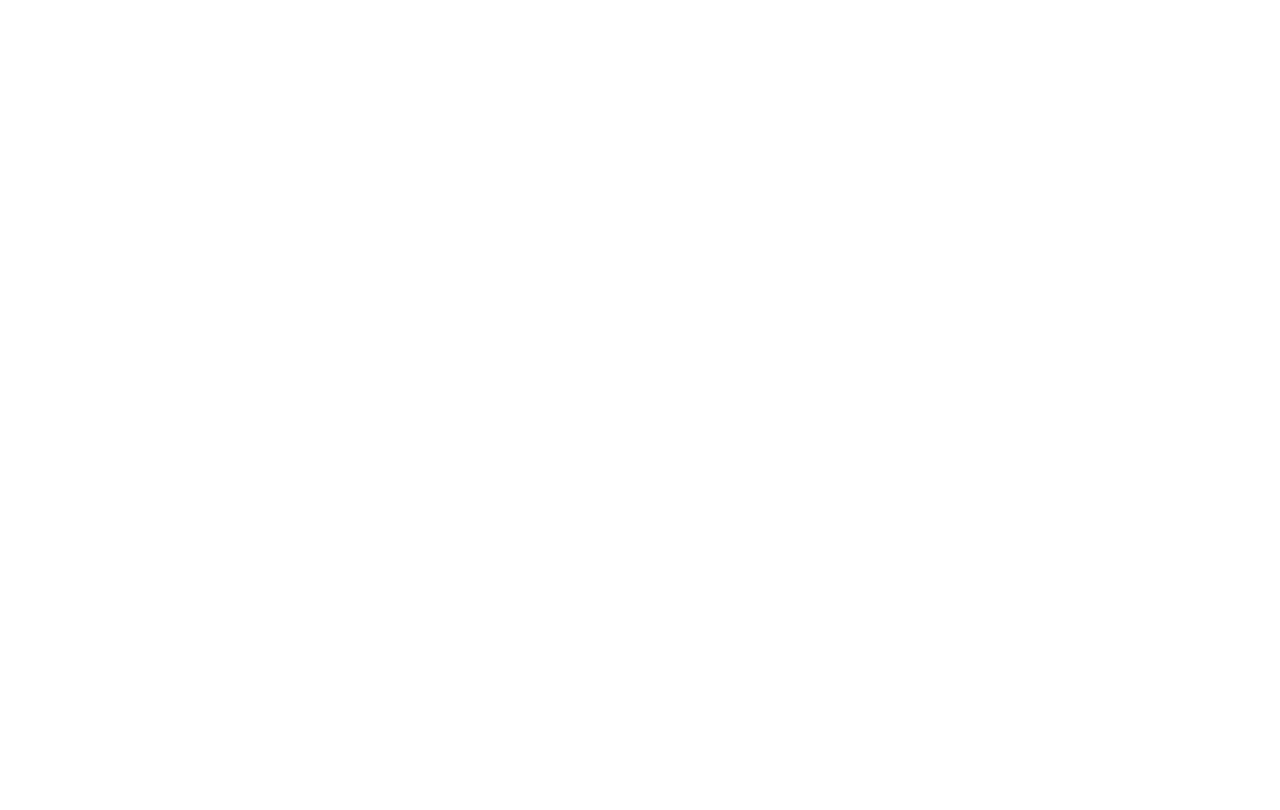
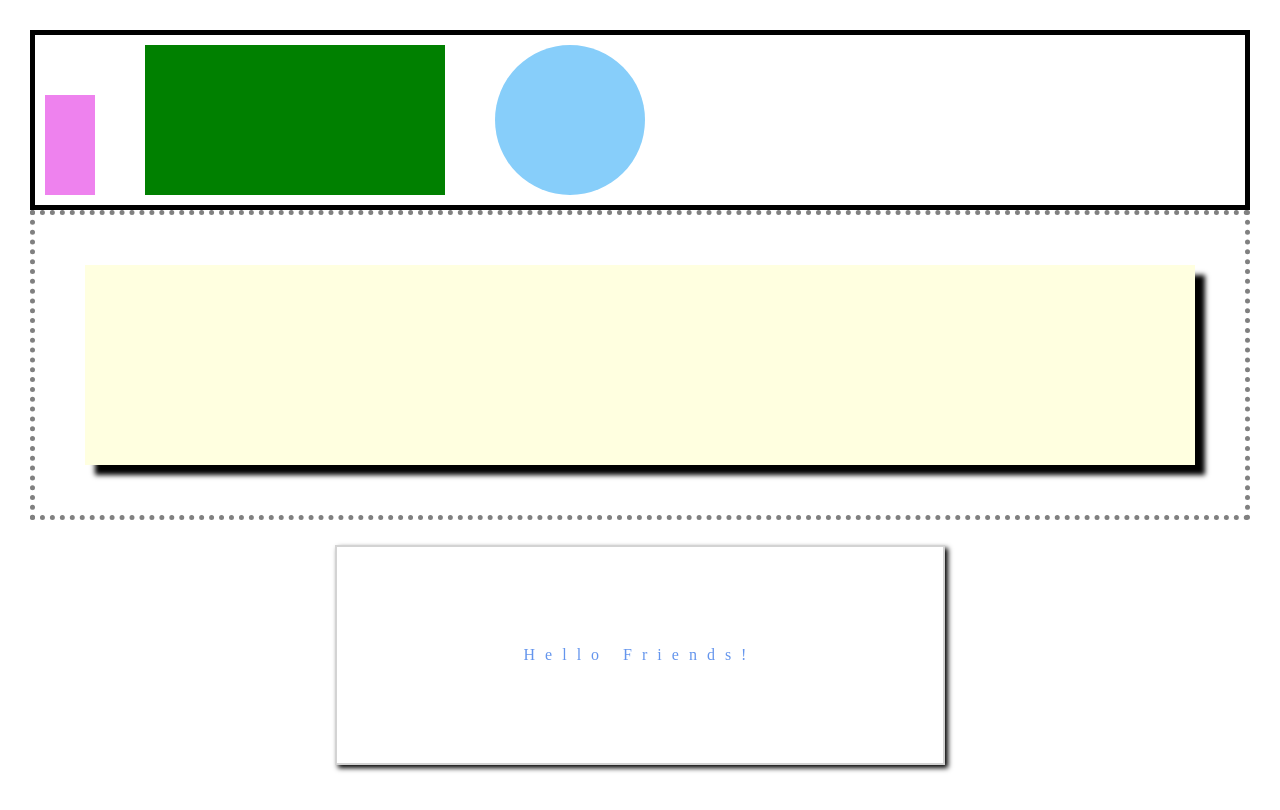
Before and after one commit to dallinharkness/html-css-2, a plain HTML site: page drill-2/index.html in a window 1280 px wide. Drawn offline with Linux system fonts and the light colour scheme.

Commit message:
finsihed

```diff
--- a/drill-1/index.css
+++ b/drill-1/index.css
@@ -1,52 +1,26 @@
-.header{
-    background-color: rgb(66, 66, 66);
-    height: 20vh;
-    width:100%;
-    position: fixed;
-    display: flex;
-
-
-
+header{
+    width: 100%;
+  height: 20vh;
+  background-color: #444444;
 }
 
-
-.box{
-    display: inline-block;
-
-
-
+body{
+    /* margin: 0; */
+    background-color: lightgray;
+    width: 100%;
+    height: 100vh;
 }
 
-#first-section{
-    height: 700px;
-    width: 300px;
-    margin:0px;
-    background-color:lightgray;
-
-
-
-}
-
-#second-section{
-    height: 700px;
-    width: 68%;
-    margin: 0%;
-
-    background-color: gray;
-
-
-}
-
-#third-section{
-    height: 700px;
-    width: 300px;
-    background-color:lightgray ;
-    margin: 0%;
+main{
+    background-color: white;
+    margin: 0 auto;
+    width: 75%;
+    height: 70vh; /* once I added the height it showed up on the page.*/
 }
 
 footer{
     background-color: black;
-    width: 100%;
-    height: 200px;
-    bottom: 10px;
+    width: 75%;
+    margin: 0 auto; /*margin auto is neccesary*/
+    height: 10vh;/*once you add both width and height then something happens on the page*/
 }
--- a/drill-1/index.html
+++ b/drill-1/index.html
@@ -5,16 +5,14 @@
     <meta http-equiv="X-UA-Compatible" content="IE=edge">
     <meta name="viewport" content="width=device-width, initial-scale=1.0">
     <title>Document</title>
+    <link rel="stylesheet" href="reset.css">
     <link rel="stylesheet" href="index.css">
+
 </head>
 <body>
-    <header class="header"></header>
+    <header></header>
+    <main></main>
+    <footer></footer>
+</body>
 
-    <section class="box" id="first-section">First section</section>
-        <section class="box" id="second-section">second section</section>
-        <section class="box" id="third-section">third section</section>
-
-
-</body>
-<footer></footer>
 </html>
--- /dev/null
+++ b/drill-1/reset.css
@@ -0,0 +1,48 @@
+/* http://meyerweb.com/eric/tools/css/reset/
+   v2.0 | 20110126
+   License: none (public domain)
+*/
+
+html, body, div, span, applet, object, iframe,
+h1, h2, h3, h4, h5, h6, p, blockquote, pre,
+a, abbr, acronym, address, big, cite, code,
+del, dfn, em, img, ins, kbd, q, s, samp,
+small, strike, strong, sub, sup, tt, var,
+b, u, i, center,
+dl, dt, dd, ol, ul, li,
+fieldset, form, label, legend,
+table, caption, tbody, tfoot, thead, tr, th, td,
+article, aside, canvas, details, embed,
+figure, figcaption, footer, header, hgroup,
+menu, nav, output, ruby, section, summary,
+time, mark, audio, video {
+	margin: 0;
+	padding: 0;
+	border: 0;
+	font-size: 100%;
+	font: inherit;
+	vertical-align: baseline;
+}
+/* HTML5 display-role reset for older browsers */
+article, aside, details, figcaption, figure,
+footer, header, hgroup, menu, nav, section {
+	display: block;
+}
+body {
+	line-height: 1;
+}
+ol, ul {
+	list-style: none;
+}
+blockquote, q {
+	quotes: none;
+}
+blockquote:before, blockquote:after,
+q:before, q:after {
+	content: '';
+	content: none;
+}
+table {
+	border-collapse: collapse;
+	border-spacing: 0;
+}
--- a/drill-2/index.css
+++ b/drill-2/index.css
@@ -0,0 +1,69 @@
+body{
+    margin: 0;
+    background-color: white;
+    padding: 30px; /*padding creats an inside border so everything in the body does not touch the edge of the page.*/
+
+}
+
+.section1{
+    border: 5px solid black; /*solid is the border style*/
+    padding: 10px;
+    display: flex; /*it can be flex because this is the parent to the child*/
+    align-items: flex-end;
+    box-sizing: border-box;
+}
+
+.square1 {
+    height: 100px;
+    background-color: violet;
+    width: 50px; /*the content of square one is making the section larger*/
+}
+
+.square2{
+    background-color: green;
+    height: 150px;
+    width: 300px;
+    margin: 0 50px; /*margin creates the space of 50px between the objects.*/
+
+}
+
+.circle{
+    background-color: lightskyblue;
+    height: 150px;
+    width: 150px;
+    border-radius: 50%;
+}
+
+.section2{
+    border: 5px dotted gray;
+    padding: 50px;
+    display: flex;
+    align-items: center;
+    box-sizing: border-box;
+
+}
+
+.shadowsquare{
+    width: 100%; /*this will make the box go all the way to where the padding is*/
+    height: 200px;
+    background-color: lightyellow;
+    box-shadow: black 10px 10px 5px 0px; /*you need to px dimension or it wont work*/
+
+}
+
+.section3{
+    width: 50%; /*this will fill up half of the page*/
+    border: 2px solid lightgray;
+    background-color: white;
+    padding: 100px;
+    box-sizing: border-box;
+    margin: 25px auto;
+    box-shadow: black 3px 3px 5px 0px;
+}
+
+h1{
+    width: 100%;
+    text-align: center;
+    color: cornflowerblue;
+    letter-spacing: 10px;
+}
--- a/drill-2/index.html
+++ b/drill-2/index.html
@@ -0,0 +1,33 @@
+<!DOCTYPE html>
+<html lang="en">
+<head>
+    <meta charset="UTF-8">
+    <meta http-equiv="X-UA-Compatible" content="IE=edge">
+    <meta name="viewport" content="width=device-width, initial-scale=1.0">
+    <title>Document</title>
+    <link rel="stylesheet" href="reset.css">
+    <link rel="stylesheet" href="index.css">
+
+</head>
+<body>
+
+    <div class="section1">
+        <div class="square1"></div>
+        <div class="square2"></div>
+        <div class="circle"></div>
+    </div>
+
+    <div class="section2">
+        <div class="shadowsquare"></div>
+    </div>
+
+    <div class="section3">
+        <h1>Hello Friends!</h1>
+    </div>
+
+
+
+
+
+</body>
+</html>
--- /dev/null
+++ b/drill-2/reset.css
@@ -0,0 +1,48 @@
+/* http://meyerweb.com/eric/tools/css/reset/
+   v2.0 | 20110126
+   License: none (public domain)
+*/
+
+html, body, div, span, applet, object, iframe,
+h1, h2, h3, h4, h5, h6, p, blockquote, pre,
+a, abbr, acronym, address, big, cite, code,
+del, dfn, em, img, ins, kbd, q, s, samp,
+small, strike, strong, sub, sup, tt, var,
+b, u, i, center,
+dl, dt, dd, ol, ul, li,
+fieldset, form, label, legend,
+table, caption, tbody, tfoot, thead, tr, th, td,
+article, aside, canvas, details, embed,
+figure, figcaption, footer, header, hgroup,
+menu, nav, output, ruby, section, summary,
+time, mark, audio, video {
+	margin: 0;
+	padding: 0;
+	border: 0;
+	font-size: 100%;
+	font: inherit;
+	vertical-align: baseline;
+}
+/* HTML5 display-role reset for older browsers */
+article, aside, details, figcaption, figure,
+footer, header, hgroup, menu, nav, section {
+	display: block;
+}
+body {
+	line-height: 1;
+}
+ol, ul {
+	list-style: none;
+}
+blockquote, q {
+	quotes: none;
+}
+blockquote:before, blockquote:after,
+q:before, q:after {
+	content: '';
+	content: none;
+}
+table {
+	border-collapse: collapse;
+	border-spacing: 0;
+}
--- a/drill-3/index.css
+++ b/drill-3/index.css
@@ -0,0 +1,51 @@
+body{
+    margin: 0;
+    padding: 0;
+}
+
+article{
+    padding: 50px;
+}
+
+header{
+    background-color: lightgray;
+    padding: 25px; /*background-color by itself doesn't do anything until you give it padding*/
+    box-sizing: border-box;
+}
+
+.headersquare{
+    width: 75px;
+    height: 75px;
+    background-color: rgb(0, 122, 236);
+}
+
+.stripe1{
+    /* padding: 50px; */
+    background-color: rgb(0, 122, 236);
+}
+
+.bar{
+    height: 25vh;
+}
+
+.stripe2{
+    background-color: turquoise;
+}
+
+.stripe3{
+    background-color: lightgreen;
+}
+
+.stripe4{
+    background-color: rgb(248, 248, 90);
+}
+
+button{
+    border-radius: 50%;
+    background-color: black;
+    color: white;
+    right: 10px;
+    bottom: 10px;
+    position: fixed; /*position fixed with right and bottom telling it where to be*/
+    cursor: pointer;
+}
--- /dev/null
+++ b/drill-3/reset.css
@@ -0,0 +1,48 @@
+/* http://meyerweb.com/eric/tools/css/reset/
+   v2.0 | 20110126
+   License: none (public domain)
+*/
+
+html, body, div, span, applet, object, iframe,
+h1, h2, h3, h4, h5, h6, p, blockquote, pre,
+a, abbr, acronym, address, big, cite, code,
+del, dfn, em, img, ins, kbd, q, s, samp,
+small, strike, strong, sub, sup, tt, var,
+b, u, i, center,
+dl, dt, dd, ol, ul, li,
+fieldset, form, label, legend,
+table, caption, tbody, tfoot, thead, tr, th, td,
+article, aside, canvas, details, embed,
+figure, figcaption, footer, header, hgroup,
+menu, nav, output, ruby, section, summary,
+time, mark, audio, video {
+	margin: 0;
+	padding: 0;
+	border: 0;
+	font-size: 100%;
+	font: inherit;
+	vertical-align: baseline;
+}
+/* HTML5 display-role reset for older browsers */
+article, aside, details, figcaption, figure,
+footer, header, hgroup, menu, nav, section {
+	display: block;
+}
+body {
+	line-height: 1;
+}
+ol, ul {
+	list-style: none;
+}
+blockquote, q {
+	quotes: none;
+}
+blockquote:before, blockquote:after,
+q:before, q:after {
+	content: '';
+	content: none;
+}
+table {
+	border-collapse: collapse;
+	border-spacing: 0;
+}
```
Also changed, not shown: drill-3/index.html (+35 -1 lines).
